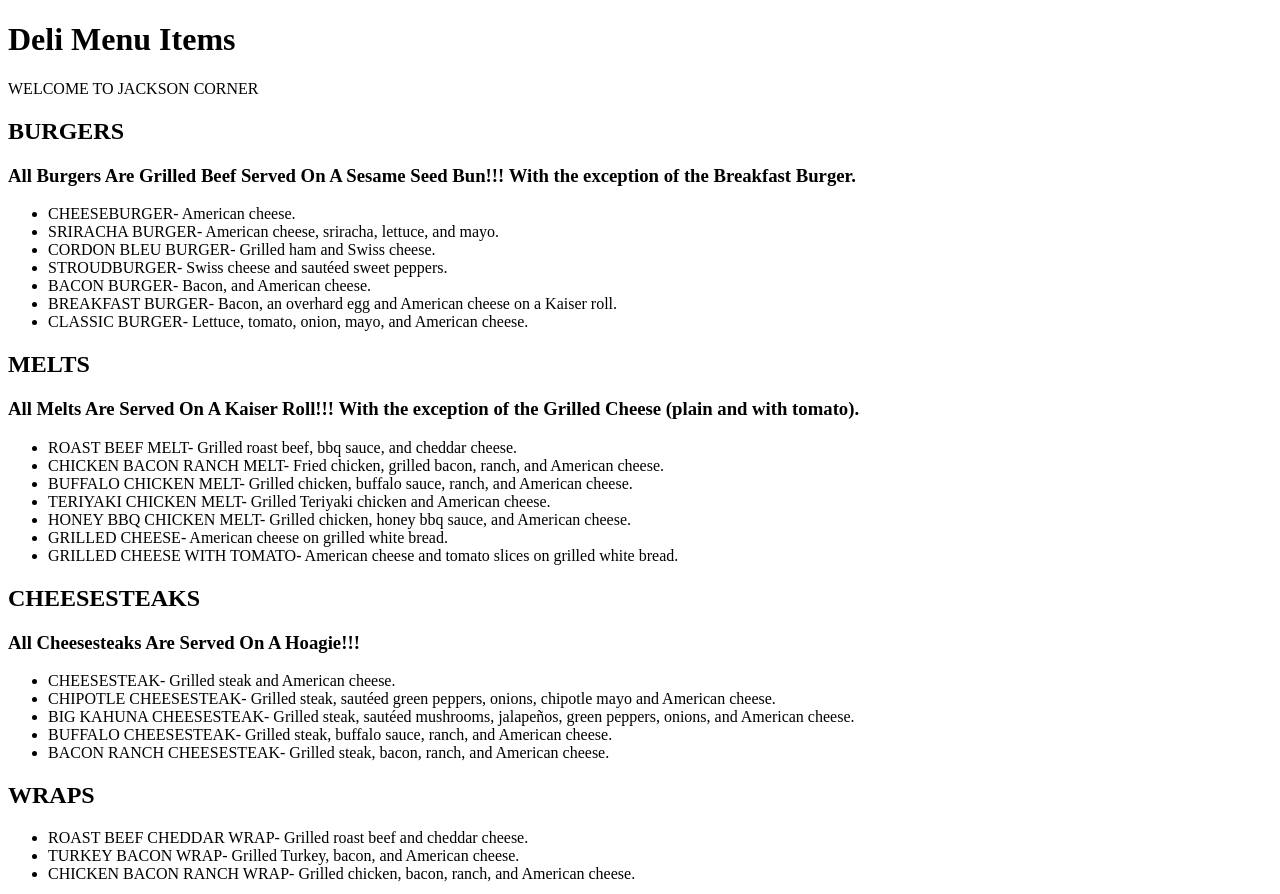
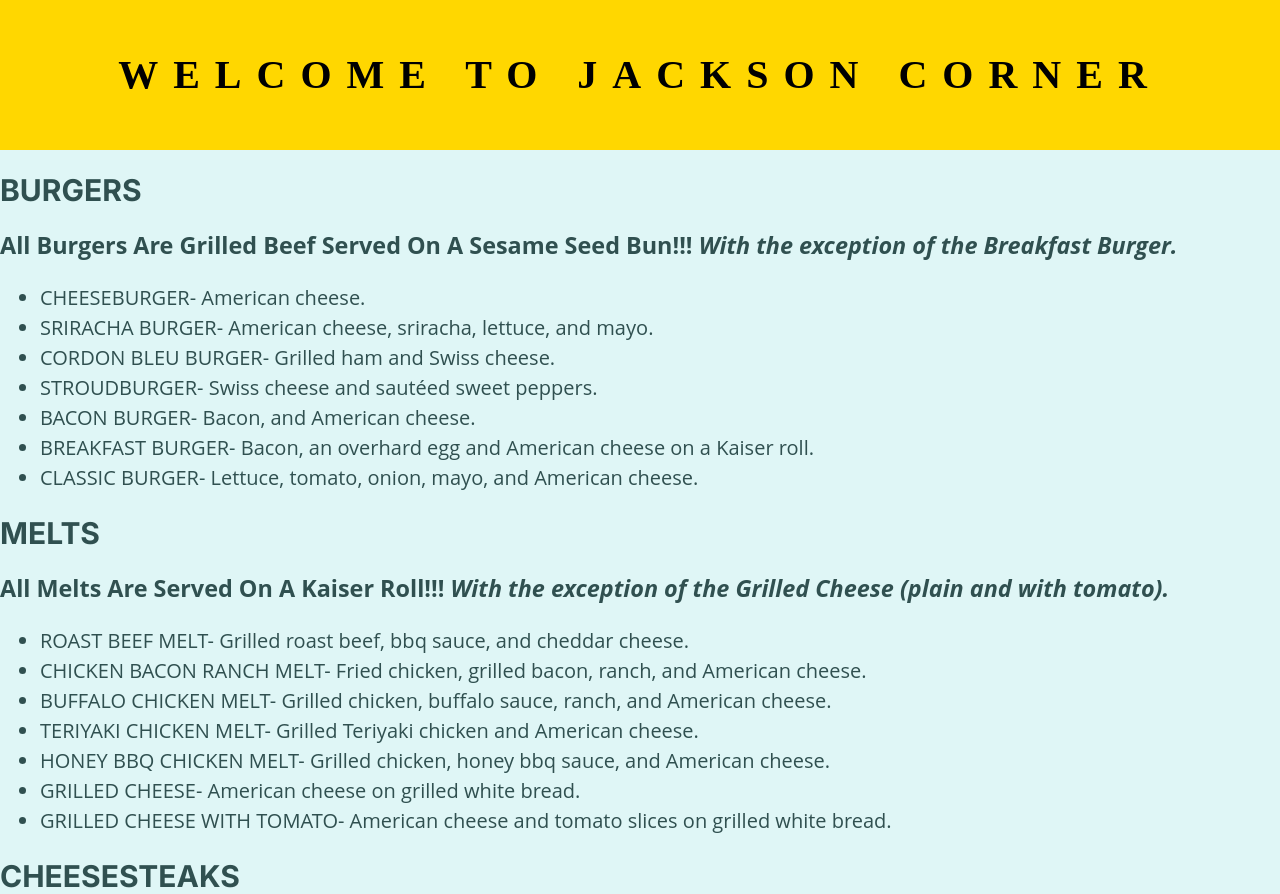
Before and after one commit to alissa-17/deliMenu, a plain HTML site: page index.html in a window 1280 px wide. Shown: the top 894 px of the page. Drawn offline with Linux system fonts and the light colour scheme; a web font is replaced by a local one.

Commit message:
adding classes and fonts to head and header

```diff
--- a/index.html
+++ b/index.html
@@ -3,14 +3,28 @@
 
 <head>
     <title>Jackson Corner Deli | Country Gas & Convenience</title>
+    <meta name="viewport" content="width=device-width, initial-scale=1.0" />
+    <link rel="stylesheet" href="css/styles.css" />
+    <script src="js/script.js" defer></script>
+
+    <!--Google fonts-->
+    <link rel="preconnect" href="https://fonts.googleapis.com">
+    <link rel="preconnect" href="https://fonts.gstatic.com" crossorigin>
+    <link
+        href="https://fonts.googleapis.com/css2?family=Inter:ital,opsz,wght@0,14..32,100..900;1,14..32,100..900&family=Rubik+Vinyl&display=swap"
+        rel="stylesheet">
+
 </head>
 
 
 <body>
-    <h1>Deli Menu Items</h1>
-    <p>WELCOME TO JACKSON CORNER </p>
+    <div class="jax-corner">
+        <header class="header">
+            <h1>WELCOME TO JACKSON CORNER </h1>
+        </header>
+    </div>
     <h2 class="subTitle">BURGERS</h2>
-    <h3>All Burgers Are Grilled Beef Served On A Sesame Seed Bun!!! <SPAN>With the exception of the Breakfast
+    <h3 class="burger-head">All Burgers Are Grilled Beef Served On A Sesame Seed Bun!!! <SPAN class="span">With the exception of the Breakfast
             Burger.</SPAN></h3>
 
     <ul>
@@ -30,7 +44,7 @@
     </ul>
 
     <h2 class="subTitle">MELTS</h2>
-    <h3>All Melts Are Served On A Kaiser Roll!!! <span>With the exception of the Grilled Cheese (plain and with
+    <h3>All Melts Are Served On A Kaiser Roll!!! <span class="span">With the exception of the Grilled Cheese (plain and with
             tomato).</span></h3>
     <ul>
         <li>ROAST BEEF MELT- Grilled roast beef, bbq sauce, and cheddar cheese.</li>
```
